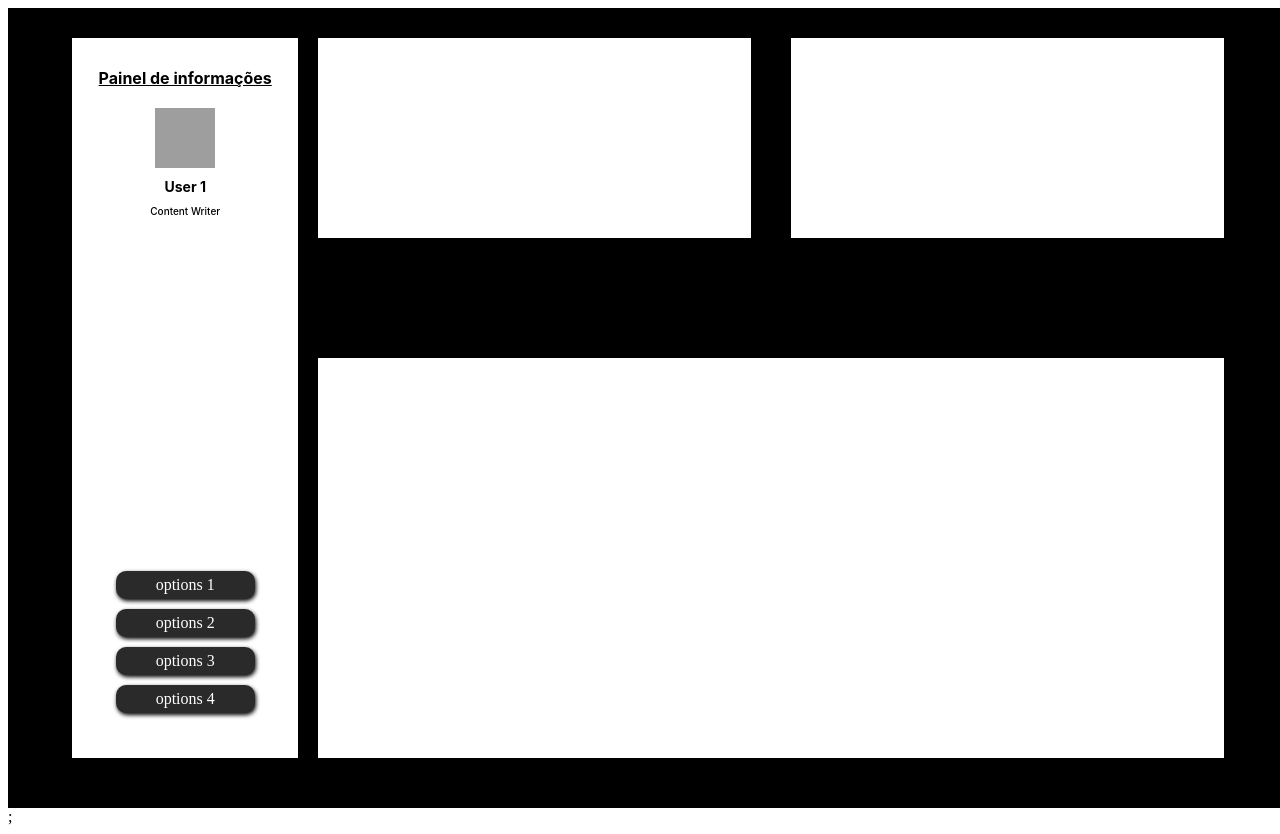
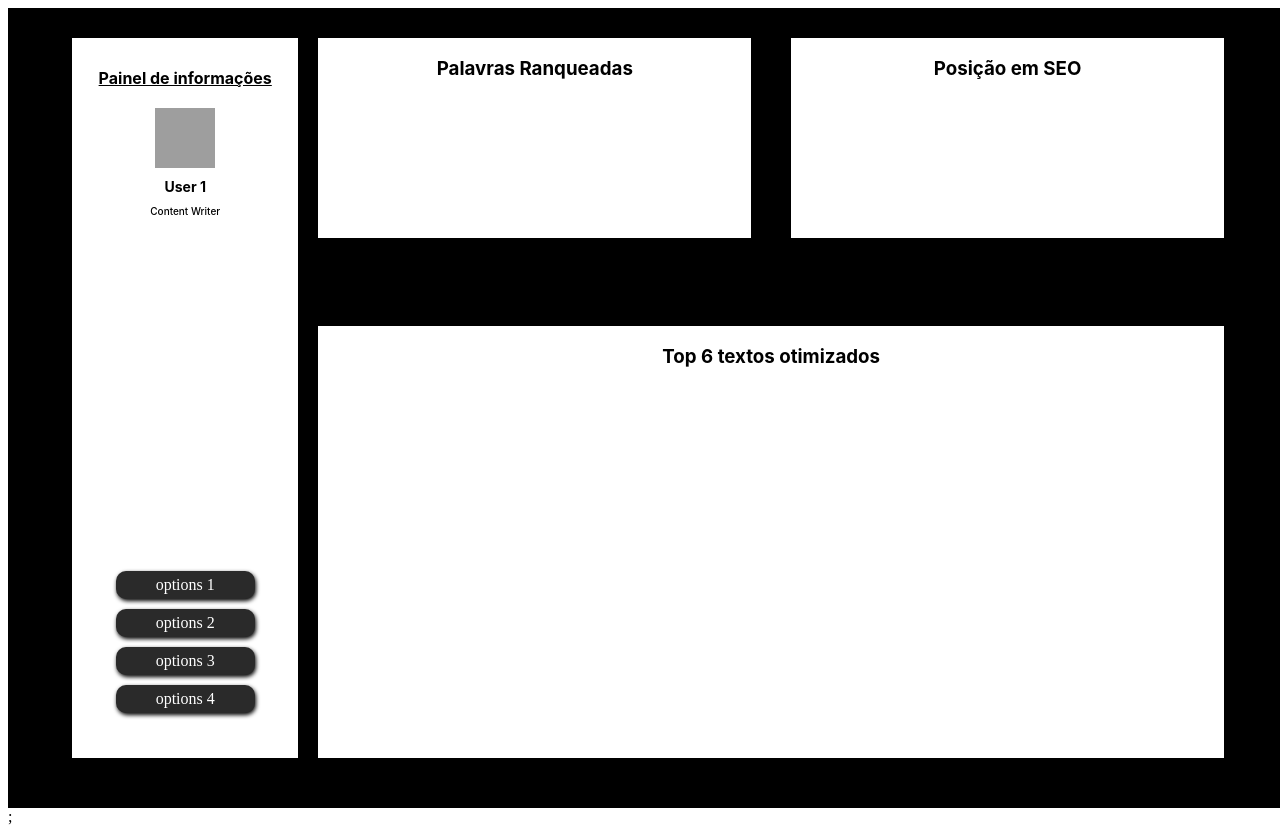
Before and after one commit to getulio-souza/curso_redacao_seo, a React (Create React App) app: page /editor-page/dashboard in a window 1280 px wide. Built offline with nearby package versions, Linux system fonts and the light colour scheme; grey boxes are pictures that could not be loaded.

Commit message:
all-titles-in-correct-place

```diff
--- a/src/Components/Editor-page/dashboard/dashboard.jsx
+++ b/src/Components/Editor-page/dashboard/dashboard.jsx
@@ -13,8 +13,11 @@ import {
   DashboardGraphicsContainer,
   DashboardGraphsAndTopRankContainer,
   DashboardWordsRanked,
+  DashboardWordsRankedTitle,
   DashboardSeoPosition,
+  DashboardSeoPositionTitle,
   DashboardTopTextsRanked,
+  DashboardTopTextsRankedTitle,
 } from "./dashboard.styles";
 
 //profile image
@@ -48,10 +51,22 @@ function dashboard() {
           </DashboardProfileContainer>
           <DashboardGraphsAndTopRankContainer>
             <DashboardGraphicsContainer>
-              <DashboardWordsRanked></DashboardWordsRanked>
-              <DashboardSeoPosition></DashboardSeoPosition>
+              <DashboardWordsRanked>
+                <DashboardWordsRankedTitle>
+                  Palavras Ranqueadas
+                </DashboardWordsRankedTitle>
+              </DashboardWordsRanked>
+              <DashboardSeoPosition>
+                <DashboardSeoPositionTitle>
+                  Posição em SEO
+                </DashboardSeoPositionTitle>
+              </DashboardSeoPosition>
             </DashboardGraphicsContainer>
-            <DashboardTopTextsRanked></DashboardTopTextsRanked>
+            <DashboardTopTextsRanked>
+              <DashboardTopTextsRankedTitle>
+                Top 6 textos otimizados
+              </DashboardTopTextsRankedTitle>
+            </DashboardTopTextsRanked>
           </DashboardGraphsAndTopRankContainer>
         </DashboardContainer>
       </DashboardBackground>
--- a/src/Components/Editor-page/dashboard/dashboard.styles.jsx
+++ b/src/Components/Editor-page/dashboard/dashboard.styles.jsx
@@ -106,8 +106,11 @@ export const DashboardGraphsAndTopRankContainer = styled.div`
 export const DashboardWordsRanked = styled.div`
   background-color: #fff;
   width: 100%;
-  height: 200px;
+  font-family: inter;
+  text-align: center;
 `;
+
+export const DashboardWordsRankedTitle = styled.h3``;
 
 export const DashboardSeoPosition = styled.div`
   background-color: #fff;
@@ -115,8 +118,22 @@ export const DashboardSeoPosition = styled.div`
   height: 200px;
 `;
 
+export const DashboardSeoPositionTitle = styled.h3`
+  background-color: #fff;
+  width: 100%;
+  font-family: inter;
+  text-align: center;
+`;
+
 export const DashboardTopTextsRanked = styled.div`
   background-color: #fff;
   width: 100%;
-  height: 50vh;
+  height: 60%;
 `;
+
+export const DashboardTopTextsRankedTitle = styled.h3`
+  background-color: #fff;
+  width: 100%;
+  font-family: inter;
+  text-align: center;
+`;
```
